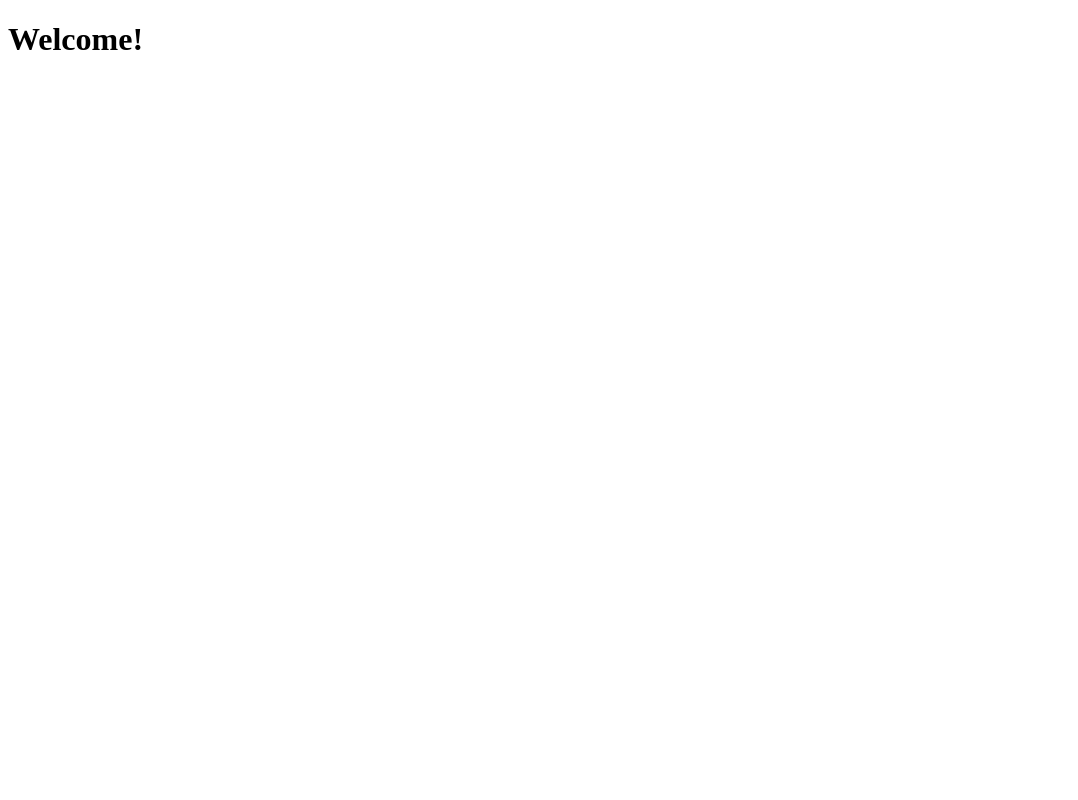
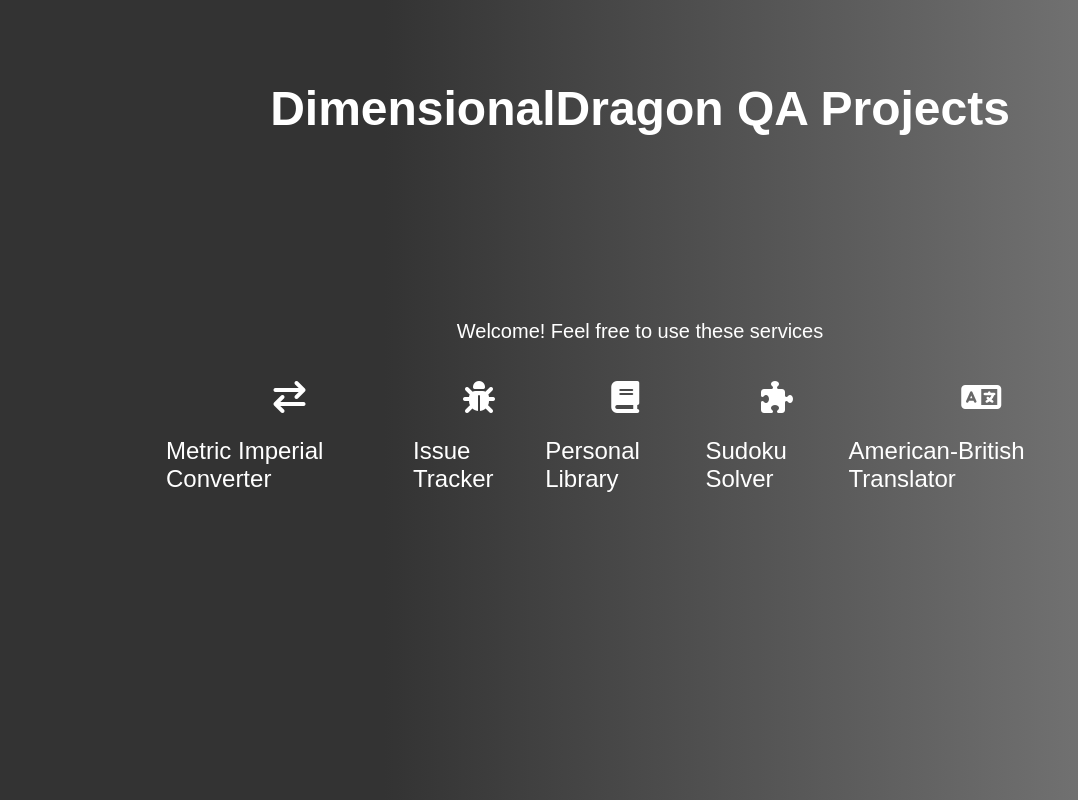
Before and after one commit to DimensionalDragon/freecodecamp-qa-projects, a website: page views/index.html in a window 1280 px wide. Shown: the whole page, without its empty margins (0-1078 px from the left). Drawn offline with Linux system fonts and the light colour scheme.

Commit message:
Add index page

```diff
--- /dev/null
+++ b/public/index.css
@@ -0,0 +1,115 @@
+body {
+    background: linear-gradient(90deg, #333 30%, #777 90%);
+    user-select: none;
+}
+
+section {
+    height: 25vh;
+}
+
+.title {
+    display: flex;
+    justify-content: center;
+    align-items: center;
+    font-family: Arial, Helvetica, sans-serif;
+    color: white;
+}
+
+h1 {
+    font-size: 3em;
+    font-weight: bold;
+    margin: 0;
+}
+
+.links {
+    display: flex;
+    flex-direction: column;
+    justify-content: center;
+    align-items: center;
+    height: 50vh;
+}
+
+.links p {
+    color: white;
+    font-family: Arial, Helvetica, sans-serif;
+    font-size: 1.25em;
+}
+
+.links ul {
+    display: flex;
+    justify-content: space-between;
+    width: 75%;
+    margin: 0;
+    padding: 0;
+    list-style: none;
+}
+
+.link {
+    text-decoration: none;
+}
+
+.link div {
+    display: flex;
+    flex-direction: column;
+    align-items: center;
+    font-family: Arial, Helvetica, sans-serif;
+    color: white;
+}
+
+.link div i {
+    font-size: 2em;
+}
+
+.link div p {
+    font-size: 1.5em;
+}
+
+.underline {
+    text-decoration: underline white;
+}
+
+.hidden {
+    opacity: 0;
+    transform: translateY(25%);
+}
+
+.show {
+    opacity: 1;
+    transform: translateY(0);
+    transition: all 0.5s ease-in-out;
+}
+
+@media (max-width: 1028px) {
+    .title h1 {
+        text-align: center;
+    }
+
+    .links {
+        height: auto;
+    }
+
+    .links ul {
+        flex-direction: column;
+        justify-content: space-between;
+    }
+}
+
+@media (max-width: 480px) {
+    .title h1 {
+        font-size: 2em;
+        text-align: center;
+    }
+
+    .links {
+        height: auto;
+    }
+
+    .links p {
+        font-size: 1em;
+    }
+
+    .links ul {
+        flex-direction: column;
+        justify-content: space-between;
+    }
+}
--- a/views/index.html
+++ b/views/index.html
@@ -4,9 +4,75 @@
     <meta charset="UTF-8">
     <meta http-equiv="X-UA-Compatible" content="IE=edge">
     <meta name="viewport" content="width=device-width, initial-scale=1.0">
-    <title>Index</title>
+    <title>DimensionalDragon freeCodeCamp QA Projects</title>
+    <link rel="stylesheet" href="https://cdnjs.cloudflare.com/ajax/libs/font-awesome/6.1.1/css/all.min.css" integrity="sha512-KfkfwYDsLkIlwQp6LFnl8zNdLGxu9YAA1QvwINks4PhcElQSvqcyVLLD9aMhXd13uQjoXtEKNosOWaZqXgel0g==" crossorigin="anonymous" referrerpolicy="no-referrer" />
+    <link href="../public/index.css" rel="stylesheet" type="text/css">
 </head>
 <body>
-    <h1>Welcome!</h1>
+    <section class="title">
+        <h1 class="hidden">DimensionalDragon QA Projects</h1>
+    </section>
+    <section class="links">
+        <p class="hidden">Welcome! Feel free to use these services</p>
+        <br>
+        <ul>
+            <li>
+                <a href="/metric-imperial-converter" class="link">
+                    <div class="hidden">
+                        <i class="fa-solid fa-arrow-right-arrow-left"></i>
+                        <p class="link-text">Metric Imperial Converter</p>
+                    </div>
+                </a>
+            </li>
+            <li>
+                <a href="/issue-tracker" class="link">
+                    <div class="hidden">
+                        <i class="fa-solid fa-bug"></i>
+                        <p class="link-text">Issue Tracker</p>
+                    </div>
+                </a>
+            </li>
+            <li>
+                <a href="/personal-library" class="link">
+                    <div class="hidden">
+                        <i class="fa-solid fa-book"></i>
+                        <p class="link-text">Personal Library</p>
+                    </div>
+                </a>
+            </li>
+            <li>
+                <a href="/sudoku-solver" class="link">
+                    <div class="hidden">
+                        <i class="fa-solid fa-puzzle-piece"></i>
+                        <p class="link-text">Sudoku Solver</p>
+                    </div>
+                </a>
+            </li>
+            <li>
+                <a href="/american-british-translator" class="link">
+                    <div class="hidden">
+                        <i class="fa-solid fa-language"></i>
+                        <p class="link-text">American-British Translator</p>
+                    </div>
+                </a>
+            </li>
+        </ul>
+    </section>
 </body>
+<script>
+    const title = document.querySelector('.title h1');
+    const linkText = document.querySelector('.links p');
+    const links = document.querySelectorAll('.link div');
+    setTimeout(() => title.className = 'show', 100);
+    setTimeout(() => linkText.className = 'show', 250);
+    setTimeout(() => links.forEach(link => link.className = 'show'), 500);
+    links.forEach(link => link.addEventListener('mouseover', () => {
+        link.children[0].classList.add('fa-fade');
+        link.children[1].classList.add('underline');
+    }));
+    links.forEach(link => link.addEventListener('mouseout', () => {
+            link.children[0].classList.remove('fa-fade');
+            link.children[1].classList.remove('underline');
+        }));
+</script>
 </html>
```
